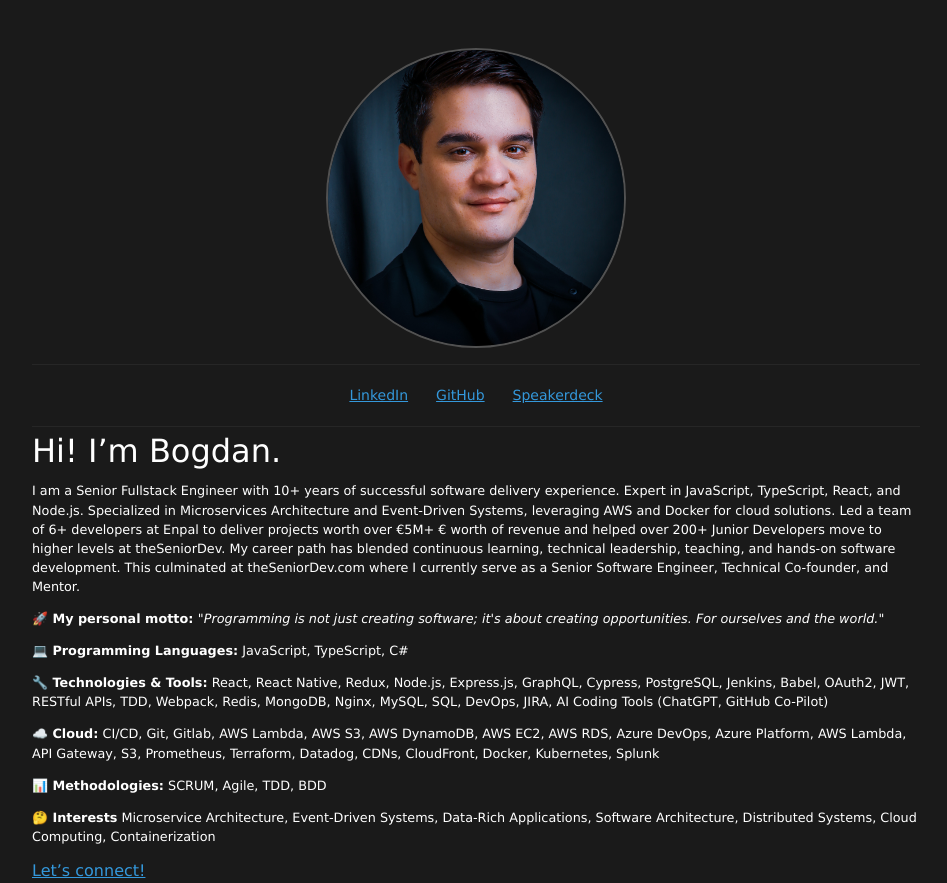
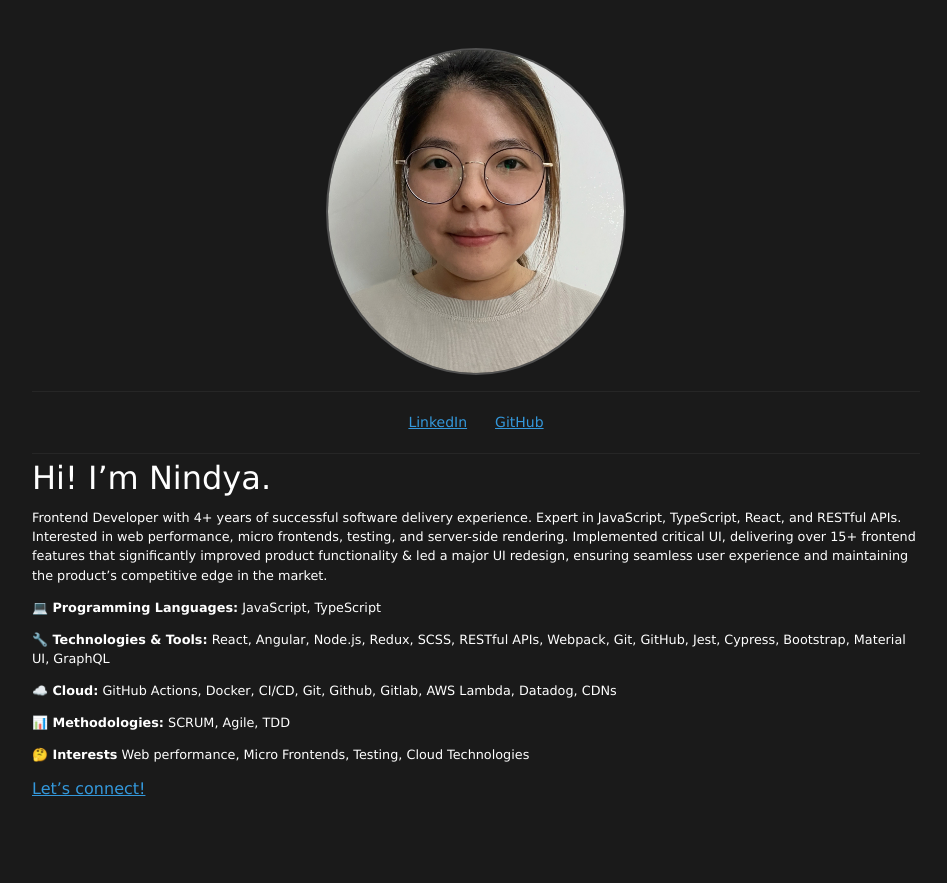
Before and after one commit to nindyahapsari/myportfolio, a website: page public/index.html in a window 1280 px wide. Shown: the whole page, without its empty margins (164-1111 px from the left). After the commit the page ends 801 px from the top, so only its background shows below. Drawn offline with nearby package versions, Linux system fonts and the light colour scheme.

Commit message:
all info updated

```diff
--- a/public/index.html
+++ b/public/index.html
@@ -1,7 +1,7 @@
 <!DOCTYPE html>
 <html lang="en-US">
 <head>
-    <title>{{HEADLINE}}</title>
+    <title>Nindya Hapsari - Software Engineer</title>
     <meta charset="UTF-8">
     <meta http-equiv="X-UA-Compatible" content="IE=edge">
     <meta name="viewport" content="width=device-width, initial-scale=1">
@@ -18,46 +18,27 @@
 <body>
     <div class="section">
         <header>
-            <img class="avatar" src="assets/profile.jpg" alt="image description">
+            <img class="avatar" src="assets/profile-sm-min.jpg" alt="image description">
         </header>
         <div class="link_list">
             <!--a rel="me" href="/archive.html">Archive</a-->
-            <a class="link header-link" href="{{LINKEDIN_URL}}" target="_blank">LinkedIn</a>
-            <a class="link header-link" href="{{GITHUB_URL}}" target="_blank">GitHub</a>
-            <a class="link header-link" href="{{SPEAKERSDECK}}" target="_blank">Speakerdeck</a>
+            <a class="link header-link" href="https://www.linkedin.com/in/nindyahapsari/" target="_blank">LinkedIn</a>
+            <a class="link header-link" href="https://github.com/nindyahapsari" target="_blank">GitHub</a>
         </div>
         <section>
-            <h1 id="body-title">Hi! I’m Bogdan.</h1>
+            <h1 id="body-title">Hi! I’m Nindya.</h1>
             <p>
-                I am a Senior Fullstack Engineer with 10+ years of successful software delivery experience. Expert in
-                JavaScript, TypeScript, React, and Node.js. Specialized in Microservices Architecture and Event-Driven
-                Systems, leveraging AWS and Docker for cloud solutions. Led a team of 6+ developers at Enpal to deliver
-                projects worth over €5M+ € worth of revenue and helped over 200+ Junior Developers move to higher levels
-                at theSeniorDev.
-                My career path has blended continuous learning, technical leadership, teaching, and hands-on software
-                development. This culminated at theSeniorDev.com where I currently serve as a Senior Software Engineer,
-                Technical Co-founder, and Mentor.
+                Frontend Developer with 4+ years of successful software delivery experience. Expert in JavaScript, TypeScript, React, and RESTful APIs. Interested in web performance, micro frontends, testing, and server-side rendering. Implemented critical UI, delivering over 15+ frontend features that significantly improved product functionality & led a major UI redesign, ensuring seamless user experience and maintaining the product’s competitive edge in the market.
+
             </p>
-            <p>
-                <strong>🚀 My personal motto: </strong><i>"Programming is not just creating software; it's about
-                    creating opportunities. For
-                    ourselves and the world."</i>
+            <p><strong>💻 Programming Languages:</strong> JavaScript, TypeScript</p>
+            <p><strong>🔧 Technologies & Tools:</strong> React, Angular, Node.js, Redux, SCSS, RESTful APIs, Webpack, Git, GitHub, Jest, Cypress, Bootstrap, Material UI, GraphQL
             </p>
-            <p><strong>💻 Programming Languages:</strong> JavaScript, TypeScript, C#</p>
-            <p><strong>🔧 Technologies & Tools:</strong> React, React Native, Redux, Node.js, Express.js, GraphQL,
-                Cypress,
-                PostgreSQL, Jenkins, Babel, OAuth2, JWT, RESTful APIs, TDD, Webpack, Redis, MongoDB, Nginx, MySQL, SQL,
-                DevOps, JIRA, AI Coding Tools (ChatGPT, GitHub Co-Pilot)
+            <p><strong>☁️ Cloud:</strong> GitHub Actions, Docker, CI/CD, Git, Github, Gitlab, AWS Lambda, Datadog, CDNs
             </p>
-            <p><strong>☁️ Cloud:</strong> CI/CD, Git, Gitlab, AWS Lambda, AWS S3, AWS DynamoDB, AWS EC2, AWS RDS, Azure
-                DevOps, Azure Platform, AWS Lambda, API Gateway, S3, Prometheus, Terraform, Datadog, CDNs, CloudFront,
-                Docker, Kubernetes, Splunk
-            </p>
-            <p><strong>📊 Methodologies:</strong> SCRUM, Agile, TDD, BDD</p>
-            <p><strong>🤔 Interests</strong> Microservice Architecture, Event-Driven Systems, Data-Rich Applications,
-                Software Architecture,
-                Distributed Systems, Cloud Computing, Containerization</p>
-            <a href="{{LINKEDIN_URL}}" class="link" target="_blank">Let’s connect!</a>
+            <p><strong>📊 Methodologies:</strong> SCRUM, Agile, TDD</p>
+            <p><strong>🤔 Interests</strong> Web performance, Micro Frontends, Testing, Cloud Technologies</p>
+            <a href="https://www.linkedin.com/in/nindyahapsari/" class="link" target="_blank">Let’s connect!</a>
     </div>
     <script src="https://cdnjs.cloudflare.com/ajax/libs/flowbite/1.8.1/flowbite.min.js"></script>
 </body>
```
Also changed, not shown: server/index.js (+5 -6 lines), public/assets/profile-sm-min.jpg (added), public/assets/profile.jpg (deleted), 1 other file.
